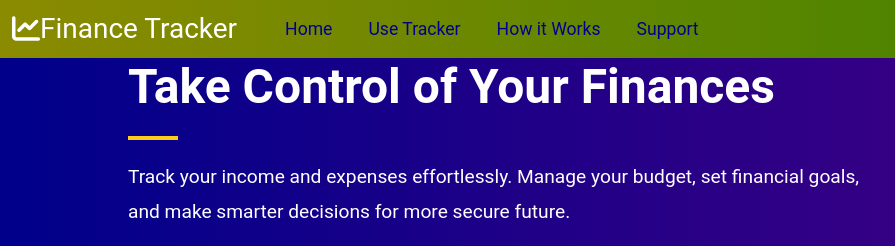
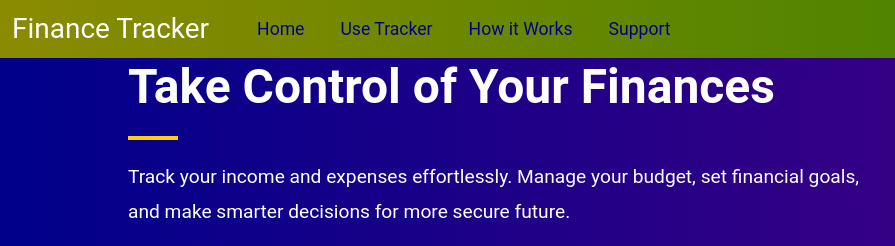
Before and after one commit to Pabitra03/Finance_Tracker, a plain HTML site: page index.html in a window 1280 px wide. Shown: the top 246 px of the page, 0-895 px from the left. Drawn offline with nearby package versions, Linux system fonts and the light colour scheme.

Commit message:
logo deleted

```diff
--- a/index.html
+++ b/index.html
@@ -17,7 +17,7 @@
 <body>
     <nav class="navbar navbar-expand-lg navbar-dark bg-dark">
         <div class="container-fluid">
-            <a href="index.html" class="logo"><i class="fas fa-chart-line"></i>Finance Tracker</a>
+            <a href="index.html" class="logo"></i>  Finance Tracker</a>
             <button class="navbar-toggler" type="button" data-bs-toggle="collapse" data-bs-target="#navbarNav"
                 aria-controls="navbarNav" aria-expanded="false" aria-label="Toggle navigation">
                 <span class="navbar-toggler-icon"></span>
```
